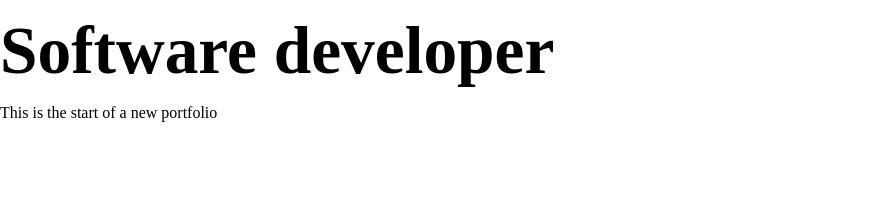
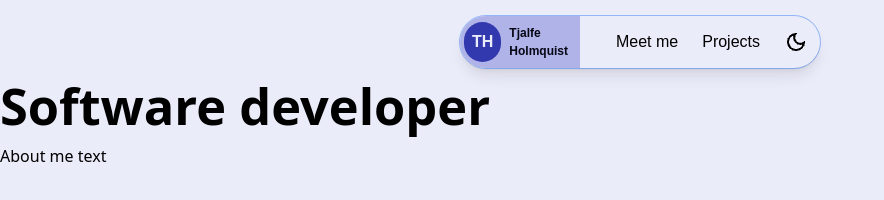
Before and after one commit to t-holmquist/t-holmquist.github.io, a website: page index.html in a window 1280 px wide. Shown: the whole page, without its empty margins (0-884 px from the left). Drawn offline with Linux system fonts and the light colour scheme.

Commit message:
Made navbar

```diff
--- a/index.html
+++ b/index.html
@@ -2,14 +2,39 @@
 <html>
 <head>
   <meta charset="UTF-8">
-  <title>Portfolio</title>
+  <title>Tjalfe Holmquist</title>
   <meta name="viewport" content="width=device-width, initial-scale=1.0">
   <link href="/dist/output.css" rel="stylesheet">
 </head>
-<body>
-  <h1 class="font-heading text-5xl font-bold">
-    Software developer
-  </h1>
-  <p class="font-body text-base">This is the start of a new portfolio</p>
+<body class="bg-background">
+  <!-- flex header styrer navcontainers position -->
+  <header class="flex justify-center">
+    <nav class="flex justify-around items-center mt-4 rounded-full shadow-lg ring-1">
+      <!-- "Logo" og navn -->
+      <div class="flex items-center bg-secondary rounded-l-full px-1">
+        <a class="text-center bg-primary text-background rounded-full p-2 font-bold font-heading" href="#">TH</a>
+        <p class="m-2 font-heading text-sm font-bold text-text">Tjalfe <br>Holmquist</br></p>
+      </div>
+      <!-- nav links -->
+      <div class="flex items-center ml-6 px-3">
+        <a class="font-heading" href="#">Meet me</a>
+        <a class="font-heading ml-6" href="#">Projects</a>
+      </div>
+      <!-- dark mode -->
+      <div class="flex px-3">
+        <img src="/src/media/dark_mode_icon.png" alt="">
+      </div>
+    </nav>
+  </header>
+  <!-- Hero sektion -->
+  <main>
+    <!-- Hero text -->
+    <section>
+      <h1 class="text-4xl font-bold">Software developer</h1>
+      <p>About me text</p>
+    </section>
+    <!-- Portrait -->
+    <aside></aside>
+  </main>
 </body>
 </html>
--- a/tailwind.config.js
+++ b/tailwind.config.js
@@ -19,8 +19,8 @@ module.exports = {
       '5xl': '4.210rem',
     },
     fontFamily: {
-      heading: 'Poppins',
-      body: 'Poppins',
+      heading: 'sans-serif',
+      body: 'sans-serif',
     },
     fontWeight: {
       normal: '400',
```
Also changed, not shown: about.html (added), dist/output.css, projects.html (added), src/about.html (deleted), src/media/dark_mode_icon.png (added), src/projects.html (deleted).
